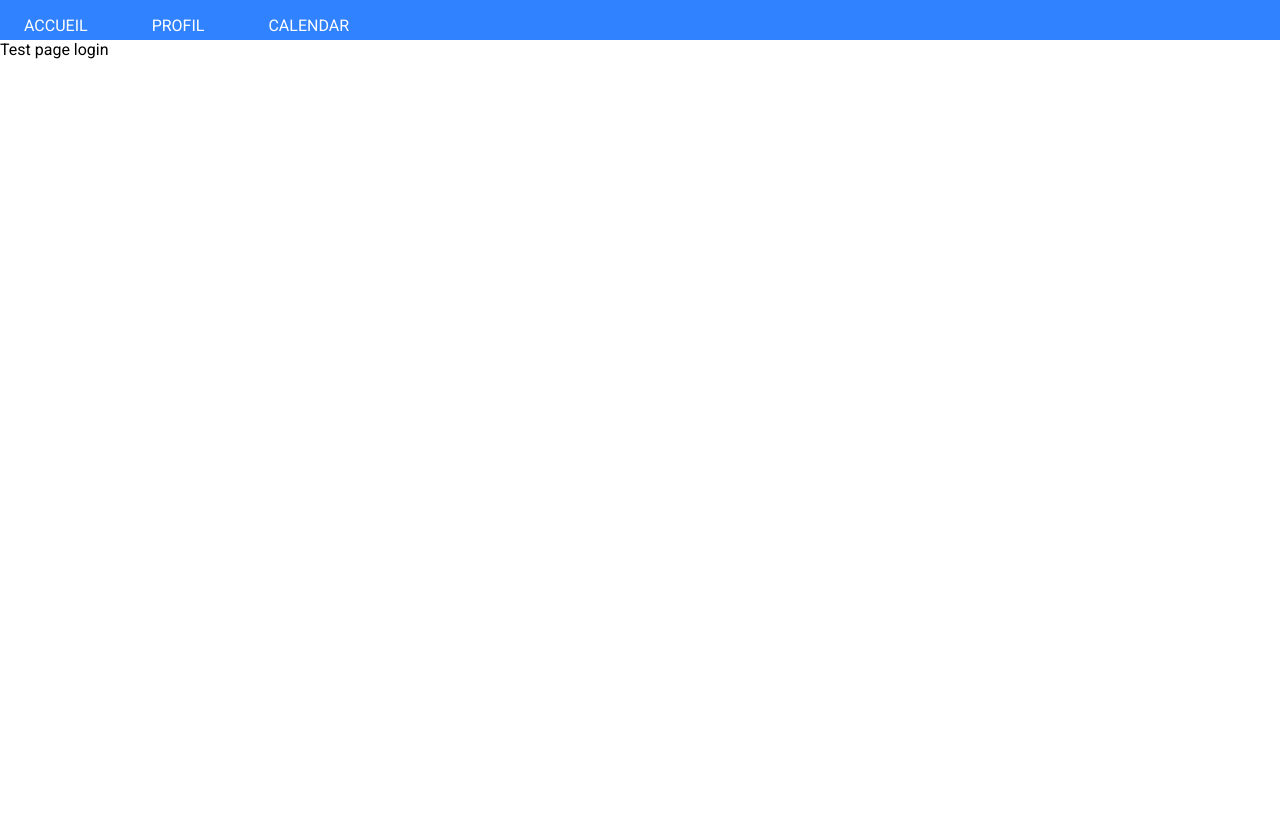
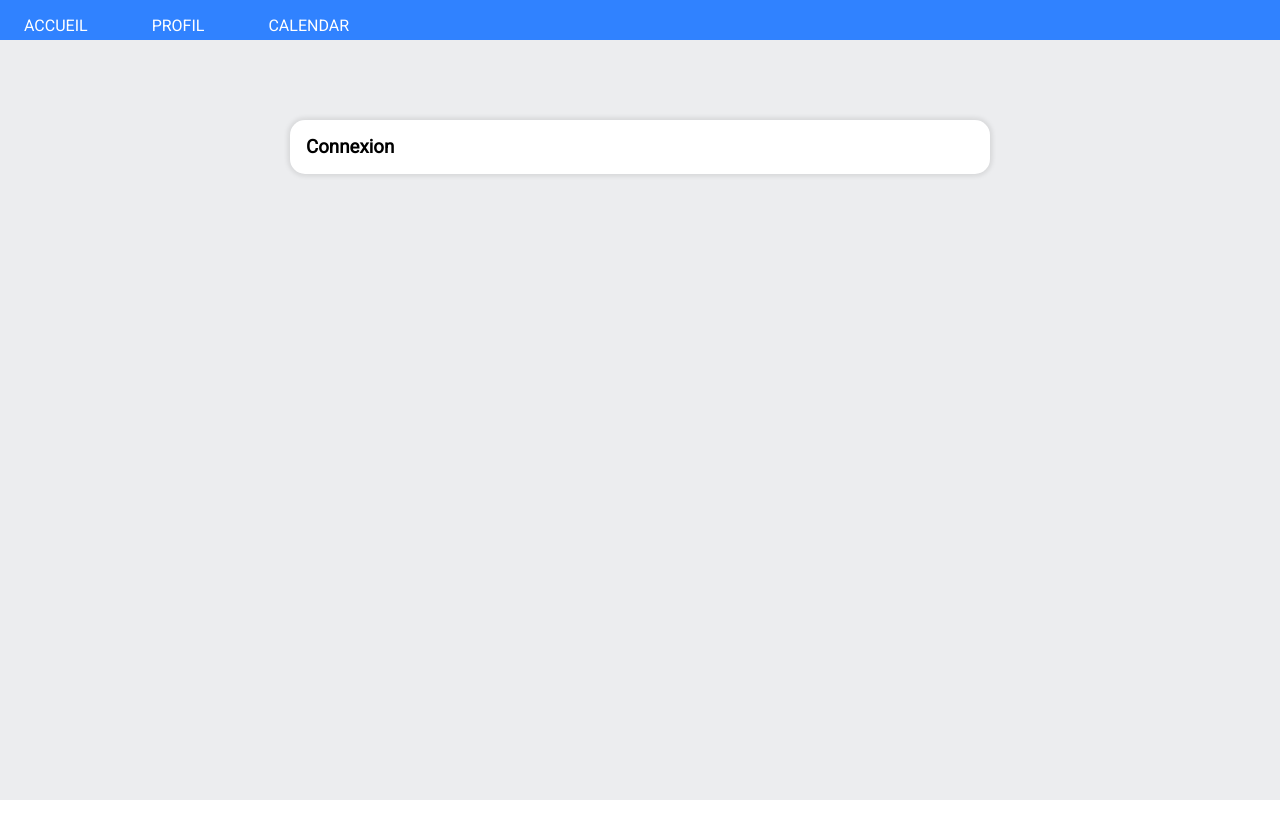
Before and after one commit to dsubrini/getfluence-test, a React (Vite) app: page / in a window 1280 px wide. Before the commit the page ends 800 px from the top, so only its background shows below. Built offline with nearby package versions, Linux system fonts and the light colour scheme.

Commit message:
main container implemented as an atom, container's title created as an atom, modifying login page to implente login form

```diff
--- a/src/App.css
+++ b/src/App.css
@@ -2,6 +2,7 @@
 
 :root {
   --main-blue-color: #3082ff;
+  --main-gray-color: #ecedef;
 }
 
 * {
@@ -17,4 +18,13 @@ html {
 .App {
   height: 100vh;
   width: 100%;
+  background-color: var(--main-gray-color);
 }
+
+.wrapper {
+  width: 100%;
+  height: 100%;
+  display: flex;
+  justify-content: center;
+  padding: 5rem;
+}
--- a/src/App.tsx
+++ b/src/App.tsx
@@ -7,14 +7,16 @@ import { Navigation } from './components/UI/organisms/Navigation';
 
 function App() {
   return (
-    <div className="App">
+    <main className="App">
       <Navigation />
+      <div className="wrapper">
         <Routes>
           <Route path="/" element={<Login />} />
           <Route path="/profil" element={<Profil />} />
           <Route path="/calendar" element={<Calendar />} />
         </Routes>
       </div>
+    </main>
   );
 }
 
--- /dev/null
+++ b/src/components/UI/atoms/MainContainer.css
@@ -0,0 +1,8 @@
+.main__container {
+  width: 700px;
+  border-radius: 15px;
+  background-color: white;
+  box-shadow: 0px 0px 5px 2px rgba(0, 0, 0, 0.1);
+  padding: 1rem;
+  height: fit-content;
+}
--- /dev/null
+++ b/src/components/UI/atoms/MainContainer.tsx
@@ -0,0 +1,11 @@
+import React from 'react';
+
+import './MainContainer.css';
+
+interface MainContainerProps {
+  children: JSX.Element;
+}
+
+export const MainContainer: React.FC<MainContainerProps> = ({ children }) => {
+  return <section className="main__container">{children}</section>;
+};
--- /dev/null
+++ b/src/components/UI/atoms/MainContainerTitle.tsx
@@ -0,0 +1,11 @@
+import React from 'react';
+
+interface MainTitleContainerProps {
+  title: string;
+}
+
+export const MainTitleContainer: React.FC<MainTitleContainerProps> = ({
+  title,
+}) => {
+  return <h3 className="main__container--title">{title}</h3>;
+};
--- /dev/null
+++ b/src/components/UI/organisms/LoginForm.tsx
@@ -0,0 +1,13 @@
+import React from 'react';
+import { MainContainer } from '../atoms/MainContainer';
+import { MainTitleContainer } from '../atoms/MainContainerTitle';
+
+interface LoginFormProps {}
+
+export const LoginForm: React.FC<LoginFormProps> = () => {
+  return (
+    <MainContainer>
+      <MainTitleContainer title="Connexion" />
+    </MainContainer>
+  );
+};
--- a/src/components/pages/Login.tsx
+++ b/src/components/pages/Login.tsx
@@ -1,7 +1,13 @@
 import React from 'react';
+import { MainContainer } from '../UI/atoms/MainContainer';
+import { LoginForm } from '../UI/organisms/LoginForm';
 
 interface LoginProps {}
 
 export const Login: React.FC<LoginProps> = () => {
-  return <div>Test page login</div>;
+  return (
+    <>
+      <LoginForm />
+    </>
+  );
 };
```
Lines whose indentation alone changed are shown as unchanged.
